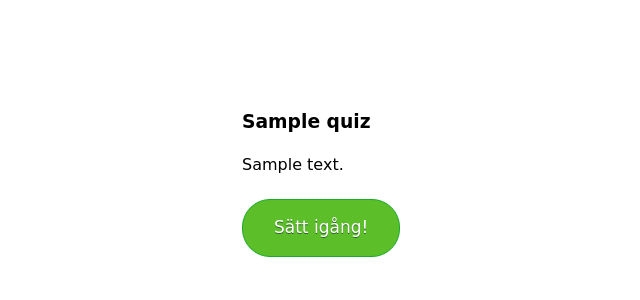
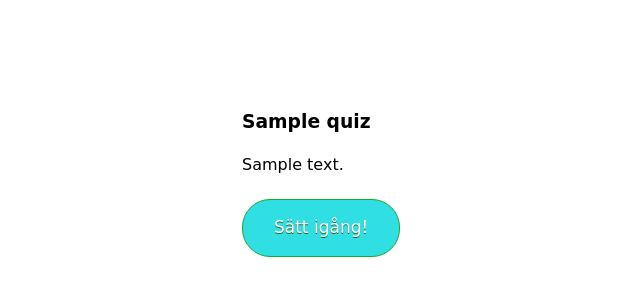
Before and after one commit to swiaiucs/quizsite, a Django app: a page that uses quiz/templates/quiz/quiz.html in a window 1280 px wide, with the pointer over the restyled element. Shown: the part 214-514 px from the top of the page, without its empty margins (148-788 px from the left). Run offline with Django 3.2, Linux system fonts and the light colour scheme; tables that the repository leaves empty hold one stand-in row (values such as "Sample post"); some libraries are stand-ins or nearby versions.

Commit message:
ändrar färg på hoover

```diff
--- a/static/style.css
+++ b/static/style.css
@@ -36,7 +36,7 @@ h1{color: #000000}
 	text-shadow:0px 1px 0px #2f6627;
 }
 .myButton:hover {
-	background-color:#5cbf2a;
+	background-color:#2fdfe3;
 }
 .myButton:active {
 	position:relative;
```
